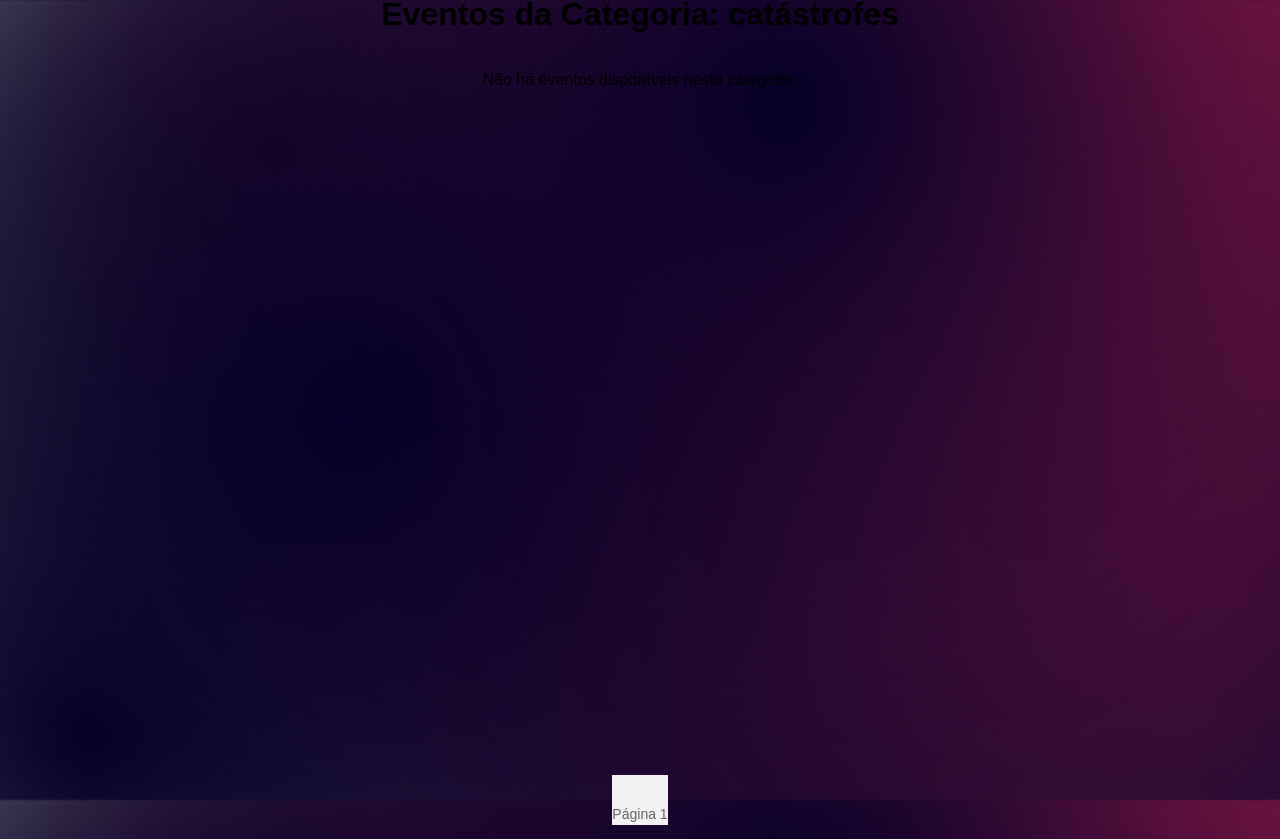
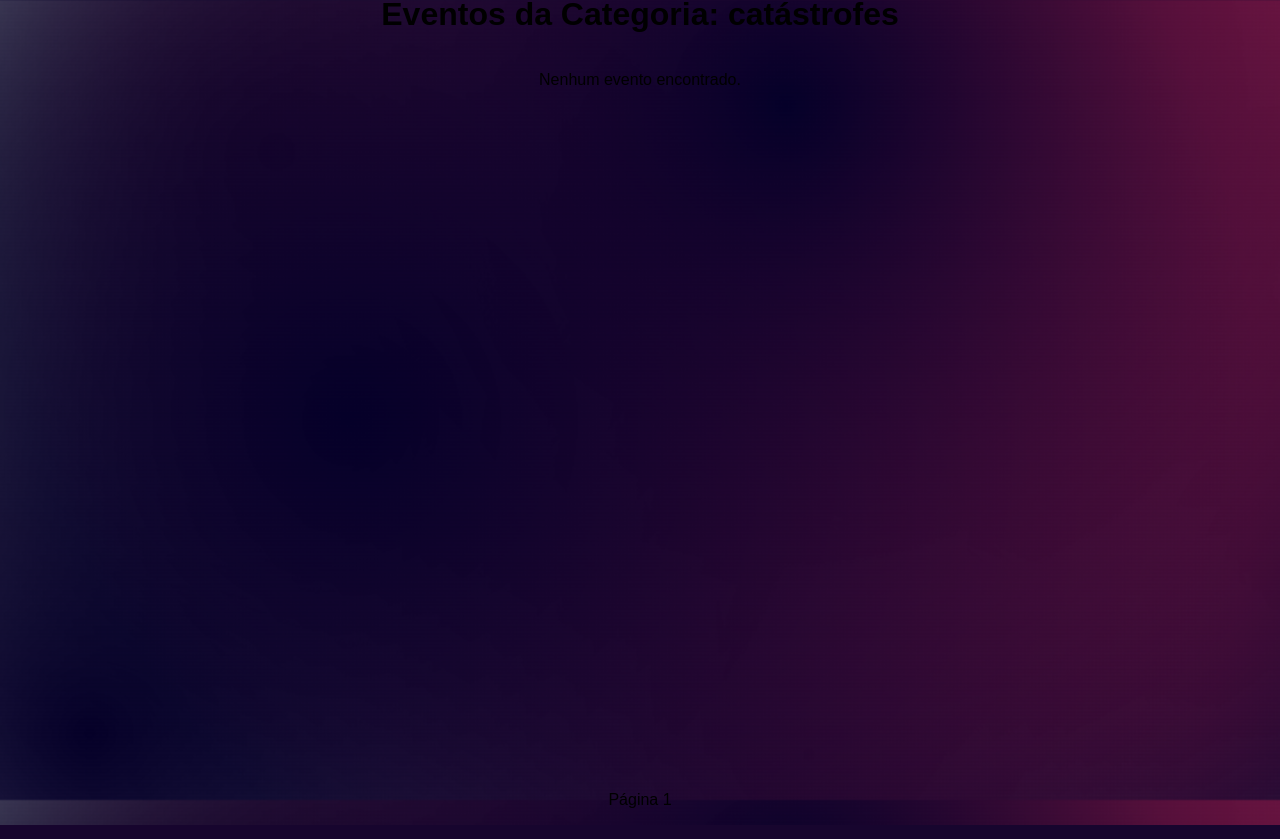
Before and after one commit to Luerfel/Integrador-ll, a Flask app: page /eventos_categoria/2 in a window 1280 px wide. Run offline with Flask 3, Linux system fonts and the light colour scheme; data comes from the database, SQL or seed files in the repository.

Commit message:
Ajustes area usuario e pesquisar eventos

```diff
--- a/static/css/styles.css
+++ b/static/css/styles.css
@@ -463,12 +463,3 @@
     padding-bottom: 50px; /* Altura do rodapé */
     box-sizing: border-box;
 }
-
-footer {
-    height: 50px; /* Altura do rodapé */
-    background-color: #f1f1f1;
-    text-align: center;
-    line-height: 50px; /* Alinha o texto verticalmente */
-    font-size: 14px;
-    color: #666;
-}
--- a/templates/eventos_categoria.html
+++ b/templates/eventos_categoria.html
@@ -36,7 +36,7 @@
                     </div>
                 {% endfor %}
             {% else %}
-                <p>Não há eventos disponíveis nesta categoria.</p>
+                <p class="no-events-message">Nenhum evento encontrado.</p>
             {% endif %}
         </div>
     </div>
--- a/templates/pesquisar_evento.html
+++ b/templates/pesquisar_evento.html
@@ -83,7 +83,7 @@
                 </div>
             {% endfor %}
         {% else %}
-            <p>Nenhum evento encontrado.</p>
+            <p class="no-events-message">Nenhum evento encontrado.</p>
         {% endif %}
     </div>
 
```
Also changed, not shown: css/styles.css (+15 -0 lines), templates/area_usuario.html (+32 -2 lines), static/css/area_usuario.css (line endings or trailing spaces).
